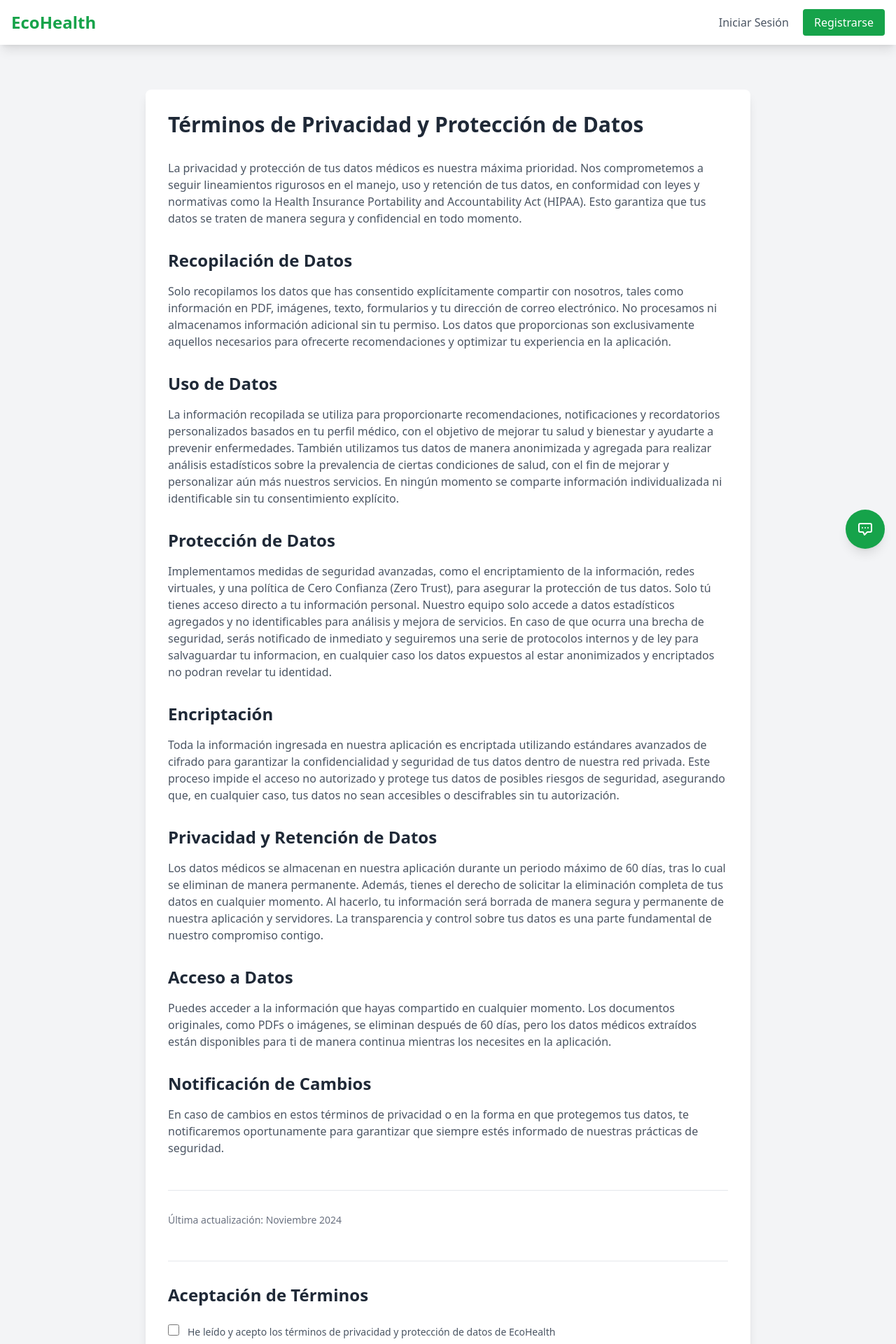
After one commit to yersel500/hackathon_ai_crew, a Flask app: page /privacy in a window 1280 px wide. The commit adds this page. Shown: the top 1920 px of the page at 70% size. Run offline with Flask 3, Linux system fonts and the light colour scheme; some libraries are stand-ins or nearby versions.

Commit message:
add privacy policy

```diff
--- a/eco_health/app/models/user.py
+++ b/eco_health/app/models/user.py
@@ -15,6 +15,8 @@ class User(UserMixin, db.Model):
     medical_condition = db.Column(db.String(500))
     latitude = db.Column(db.Float)
     longitude = db.Column(db.Float)
+    privacy_accepted = db.Column(db.Boolean, default=False)
+    privacy_accepted_at = db.Column(db.DateTime)
     documents = db.relationship('Document', backref='user', lazy=True)
 
     def set_password(self, password):
--- a/eco_health/app/routes/main.py
+++ b/eco_health/app/routes/main.py
@@ -1,5 +1,8 @@
-from flask import Blueprint, render_template
+from flask import Blueprint, render_template, jsonify, request
 from flask_login import login_required, current_user
+from datetime import datetime
+from ..models.user import db
+from ..models.deletion_request import DeletionRequest
 
 main = Blueprint('main', __name__)
 
@@ -11,3 +14,36 @@ def index():
 @login_required
 def profile():
     return render_template('auth/profile.html')
+
+@main.route('/privacy')
+def privacy():
+    return render_template('auth/privacy.html')
+
+@main.route('/api/accept-privacy', methods=['POST'])
+@login_required
+def accept_privacy():
+    try:
+        # Guardar la aceptación en la base de datos
+        current_user.privacy_accepted = True
+        current_user.privacy_accepted_at = datetime.utcnow()
+        db.session.commit()
+        return jsonify({'status': 'success'})
+    except Exception as e:
+        return jsonify({'error': str(e)}), 500
+
+@main.route('/api/request-deletion', methods=['POST'])
+@login_required
+def request_deletion():
+    try:
+        data = request.get_json()
+        # Crear registro de solicitud de eliminación
+        deletion_request = DeletionRequest(
+            user_id=current_user.id,
+            reason=data.get('reason'),
+            status='pending'
+        )
+        db.session.add(deletion_request)
+        db.session.commit()
+        return jsonify({'status': 'success'})
+    except Exception as e:
+        return jsonify({'error': str(e)}), 500
--- a/eco_health/app/templates/auth/base.html
+++ b/eco_health/app/templates/auth/base.html
@@ -192,6 +192,17 @@
             </div>
         </div>
     </div>
+
+        <!-- Footer -->
+    <footer class="bg-gray-100 border-t mt-auto">
+        <div class="container mx-auto px-6 py-4">
+            <div class="flex justify-center items-center space-x-4 text-sm text-gray-600">
+                <a href="{{ url_for('main.index') }}" class="hover:text-green-600">Inicio</a>
+                <span class="text-gray-300">|</span>
+                <a href="{{ url_for('main.privacy') }}" class="hover:text-green-600">Políticas de Privacidad</a>
+            </div>
+        </div>
+    </footer>
 
     <!-- Script global para manejo de sesión -->
     <script>
--- /dev/null
+++ b/eco_health/app/templates/auth/privacy.html
@@ -0,0 +1,244 @@
+{% extends "auth/base.html" %}
+
+{% block title %}Políticas de Privacidad{% endblock %}
+
+{% block content %}
+<div class="max-w-4xl mx-auto px-4 py-8">
+    <div class="bg-white rounded-lg shadow-lg p-8">
+        <!-- ... contenido anterior de políticas de privacidad ... -->
+        <h1 class="text-3xl font-bold text-gray-800 mb-8">Términos de Privacidad y Protección de Datos</h1>
+
+        <div class="prose prose-green max-w-none">
+            <!-- Introducción -->
+            <p class="text-gray-600 mb-8">
+                La privacidad y protección de tus datos médicos es nuestra máxima prioridad. Nos comprometemos a seguir lineamientos rigurosos en el manejo, uso y retención de tus datos, en conformidad con leyes y normativas como la Health Insurance Portability and Accountability Act (HIPAA). Esto garantiza que tus datos se traten de manera segura y confidencial en todo momento.
+            </p>
+
+            <!-- Secciones -->
+            <div class="space-y-8">
+                <!-- Recopilación de Datos -->
+                <section>
+                    <h2 class="text-2xl font-semibold text-gray-800 mb-4">Recopilación de Datos</h2>
+                    <p class="text-gray-600">
+                        Solo recopilamos los datos que has consentido explícitamente compartir con nosotros, tales como información en PDF, imágenes, texto, formularios y tu dirección de correo electrónico. No procesamos ni almacenamos información adicional sin tu permiso. Los datos que proporcionas son exclusivamente aquellos necesarios para ofrecerte recomendaciones y optimizar tu experiencia en la aplicación.
+                    </p>
+                </section>
+
+                <!-- Uso de Datos -->
+                <section>
+                    <h2 class="text-2xl font-semibold text-gray-800 mb-4">Uso de Datos</h2>
+                    <p class="text-gray-600">
+                        La información recopilada se utiliza para proporcionarte recomendaciones, notificaciones y recordatorios personalizados basados en tu perfil médico, con el objetivo de mejorar tu salud y bienestar y ayudarte a prevenir enfermedades. También utilizamos tus datos de manera anonimizada y agregada para realizar análisis estadísticos sobre la prevalencia de ciertas condiciones de salud, con el fin de mejorar y personalizar aún más nuestros servicios. En ningún momento se comparte información individualizada ni identificable sin tu consentimiento explícito.
+                    </p>
+                </section>
+
+                <!-- Protección de Datos -->
+                <section>
+                    <h2 class="text-2xl font-semibold text-gray-800 mb-4">Protección de Datos</h2>
+                    <p class="text-gray-600">
+                        Implementamos medidas de seguridad avanzadas, como el encriptamiento de la información, redes virtuales, y una política de Cero Confianza (Zero Trust), para asegurar la protección de tus datos. Solo tú tienes acceso directo a tu información personal. Nuestro equipo solo accede a datos estadísticos agregados y no identificables para análisis y mejora de servicios. En caso de que ocurra una brecha de seguridad, serás notificado de inmediato y seguiremos una serie de protocolos internos y de ley para salvaguardar tu informacion, en cualquier caso los datos expuestos al estar anonimizados y encriptados no podran revelar tu identidad.
+                    </p>
+                </section>
+
+                <!-- Encriptación -->
+                <section>
+                    <h2 class="text-2xl font-semibold text-gray-800 mb-4">Encriptación</h2>
+                    <p class="text-gray-600">
+                        Toda la información ingresada en nuestra aplicación es encriptada utilizando estándares avanzados de cifrado para garantizar la confidencialidad y seguridad de tus datos dentro de nuestra red privada. Este proceso impide el acceso no autorizado y protege tus datos de posibles riesgos de seguridad, asegurando que, en cualquier caso, tus datos no sean accesibles o descifrables sin tu autorización.
+                    </p>
+                </section>
+
+                <!-- Privacidad y Retención de Datos -->
+                <section>
+                    <h2 class="text-2xl font-semibold text-gray-800 mb-4">Privacidad y Retención de Datos</h2>
+                    <p class="text-gray-600">
+                        Los datos médicos se almacenan en nuestra aplicación durante un periodo máximo de 60 días, tras lo cual se eliminan de manera permanente. Además, tienes el derecho de solicitar la eliminación completa de tus datos en cualquier momento. Al hacerlo, tu información será borrada de manera segura y permanente de nuestra aplicación y servidores. La transparencia y control sobre tus datos es una parte fundamental de nuestro compromiso contigo.
+                    </p>
+                </section>
+
+                <!-- Acceso a Datos -->
+                <section>
+                    <h2 class="text-2xl font-semibold text-gray-800 mb-4">Acceso a Datos</h2>
+                    <p class="text-gray-600">
+                        Puedes acceder a la información que hayas compartido en cualquier momento. Los documentos originales, como PDFs o imágenes, se eliminan después de 60 días, pero los datos médicos extraídos están disponibles para ti de manera continua mientras los necesites en la aplicación.
+                    </p>
+                </section>
+
+                <!-- Notificación de Cambios -->
+                <section>
+                    <h2 class="text-2xl font-semibold text-gray-800 mb-4">Notificación de Cambios</h2>
+                    <p class="text-gray-600">
+                        En caso de cambios en estos términos de privacidad o en la forma en que protegemos tus datos, te notificaremos oportunamente para garantizar que siempre estés informado de nuestras prácticas de seguridad.
+                    </p>
+                </section>
+            </div>
+
+            <!-- Última actualización -->
+            <div class="mt-12 pt-8 border-t border-gray-200">
+                <p class="text-sm text-gray-500">
+                    Última actualización: Noviembre 2024
+                </p>
+            </div>
+        </div>
+
+        <!-- Formulario de Aceptación -->
+        <div class="mt-12 pt-8 border-t border-gray-200">
+            <h2 class="text-2xl font-semibold text-gray-800 mb-6">Aceptación de Términos</h2>
+            <form id="privacy-acceptance-form" class="space-y-4">
+                <div class="flex items-start">
+                    <div class="flex items-center h-5">
+                        <input id="accept-terms" name="accept-terms" type="checkbox"
+                            class="h-4 w-4 text-green-600 focus:ring-green-500 border-gray-300 rounded">
+                    </div>
+                    <div class="ml-3">
+                        <label for="accept-terms" class="text-sm text-gray-600">
+                            He leído y acepto los términos de privacidad y protección de datos de EcoHealth
+                        </label>
+                    </div>
+                </div>
+                <button type="submit"
+                    class="bg-green-600 text-white px-4 py-2 rounded hover:bg-green-700 transition-colors disabled:bg-gray-400"
+                    id="accept-button" disabled>
+                    Aceptar Términos
+                </button>
+            </form>
+        </div>
+
+        <!-- Formulario de Eliminación de Datos -->
+        <div class="mt-12 pt-8 border-t border-gray-200">
+            <h2 class="text-2xl font-semibold text-gray-800 mb-6">Solicitud de Eliminación de Datos</h2>
+            <p class="text-gray-600 mb-6">
+                Si deseas eliminar todos tus datos de nuestra plataforma, por favor completa el siguiente formulario.
+                Esta acción es irreversible y eliminará permanentemente toda tu información.
+            </p>
+            <form id="data-deletion-form" class="space-y-6">
+                <div>
+                    <label for="deletion-reason" class="block text-sm font-medium text-gray-700 mb-2">
+                        Motivo de la eliminación (opcional)
+                    </label>
+                    <textarea id="deletion-reason" name="reason" rows="3"
+                        class="w-full px-3 py-2 border border-gray-300 rounded-md shadow-sm focus:outline-none focus:ring-green-500 focus:border-green-500"
+                        placeholder="Nos ayuda a mejorar nuestros servicios"></textarea>
+                </div>
+                <div class="flex items-start">
+                    <div class="flex items-center h-5">
+                        <input id="confirm-deletion" name="confirm-deletion" type="checkbox"
+                            class="h-4 w-4 text-red-600 focus:ring-red-500 border-gray-300 rounded">
+                    </div>
+                    <div class="ml-3">
+                        <label for="confirm-deletion" class="text-sm text-gray-600">
+                            Entiendo que esta acción es irreversible y eliminará permanentemente todos mis datos
+                        </label>
+                    </div>
+                </div>
+                <button type="submit"
+                    class="bg-red-600 text-white px-4 py-2 rounded hover:bg-red-700 transition-colors disabled:bg-gray-400"
+                    id="delete-button" disabled>
+                    Solicitar Eliminación de Datos
+                </button>
+            </form>
+        </div>
+
+        <!-- Última actualización -->
+        <div class="mt-12 pt-8 border-t border-gray-200">
+            <p class="text-sm text-gray-500">
+                Última actualización: Noviembre 2024
+            </p>
+        </div>
+    </div>
+</div>
+
+<!-- Modales de Confirmación -->
+<div id="success-modal" class="hidden fixed inset-0 bg-black bg-opacity-50 flex items-center justify-center">
+    <div class="bg-white p-8 rounded-lg max-w-md">
+        <h3 class="text-xl font-bold text-gray-900 mb-4" id="modal-title"></h3>
+        <p class="text-gray-600 mb-6" id="modal-message"></p>
+        <button class="bg-green-600 text-white px-4 py-2 rounded hover:bg-green-700 w-full"
+            onclick="closeModal('success-modal')">
+            Entendido
+        </button>
+    </div>
+</div>
+
+{% endblock %}
+
+{% block scripts %}
+<script>
+    document.addEventListener('DOMContentLoaded', function() {
+        const acceptanceForm = document.getElementById('privacy-acceptance-form');
+        const deletionForm = document.getElementById('data-deletion-form');
+        const acceptTermsCheckbox = document.getElementById('accept-terms');
+        const confirmDeletionCheckbox = document.getElementById('confirm-deletion');
+        const acceptButton = document.getElementById('accept-button');
+        const deleteButton = document.getElementById('delete-button');
+
+        // Manejar checkbox de aceptación
+        acceptTermsCheckbox.addEventListener('change', function() {
+            acceptButton.disabled = !this.checked;
+        });
+
+        // Manejar checkbox de eliminación
+        confirmDeletionCheckbox.addEventListener('change', function() {
+            deleteButton.disabled = !this.checked;
+        });
+
+        // Manejar envío de aceptación
+        acceptanceForm.addEventListener('submit', async function(e) {
+            e.preventDefault();
+            try {
+                const response = await fetch('/api/accept-privacy', {
+                    method: 'POST',
+                    headers: {
+                        'Content-Type': 'application/json',
+                    }
+                });
+
+                if (response.ok) {
+                    showModal('Términos Aceptados', 'Has aceptado exitosamente los términos de privacidad.');
+                } else {
+                    throw new Error('Error al procesar la solicitud');
+                }
+            } catch (error) {
+                showModal('Error', 'Hubo un error al procesar tu solicitud. Por favor intenta nuevamente.');
+            }
+        });
+
+        // Manejar solicitud de eliminación
+        deletionForm.addEventListener('submit', async function(e) {
+            e.preventDefault();
+            try {
+                const response = await fetch('/api/request-deletion', {
+                    method: 'POST',
+                    headers: {
+                        'Content-Type': 'application/json',
+                    },
+                    body: JSON.stringify({
+                        reason: document.getElementById('deletion-reason').value
+                    })
+                });
+
+                if (response.ok) {
+                    showModal('Solicitud Enviada',
+                        'Tu solicitud de eliminación de datos ha sido recibida. Procesaremos tu solicitud en las próximas 24 horas.');
+                    deletionForm.reset();
+                } else {
+                    throw new Error('Error al procesar la solicitud');
+                }
+            } catch (error) {
+                showModal('Error', 'Hubo un error al procesar tu solicitud. Por favor intenta nuevamente.');
+            }
+        });
+    });
+
+    function showModal(title, message) {
+        const modal = document.getElementById('success-modal');
+        document.getElementById('modal-title').textContent = title;
+        document.getElementById('modal-message').textContent = message;
+        modal.classList.remove('hidden');
+    }
+
+    function closeModal(modalId) {
+        document.getElementById(modalId).classList.add('hidden');
+    }
+</script>
+{% endblock %}
```
Also changed, not shown: eco_health/app/models/deletion_request.py (added, +16 -0 lines), eco_health/migrations/versions/8ff2eca691a5_add_privacy.py (added, +45 -0 lines).
